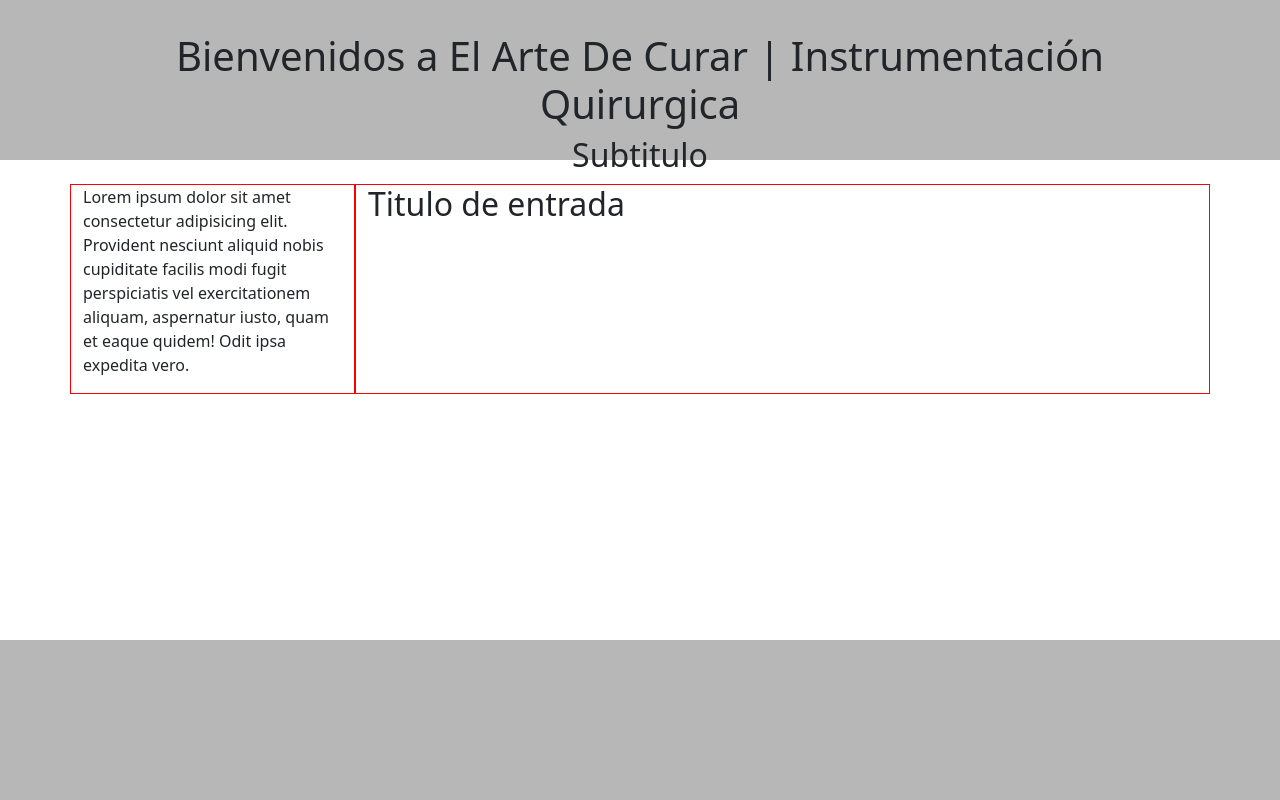
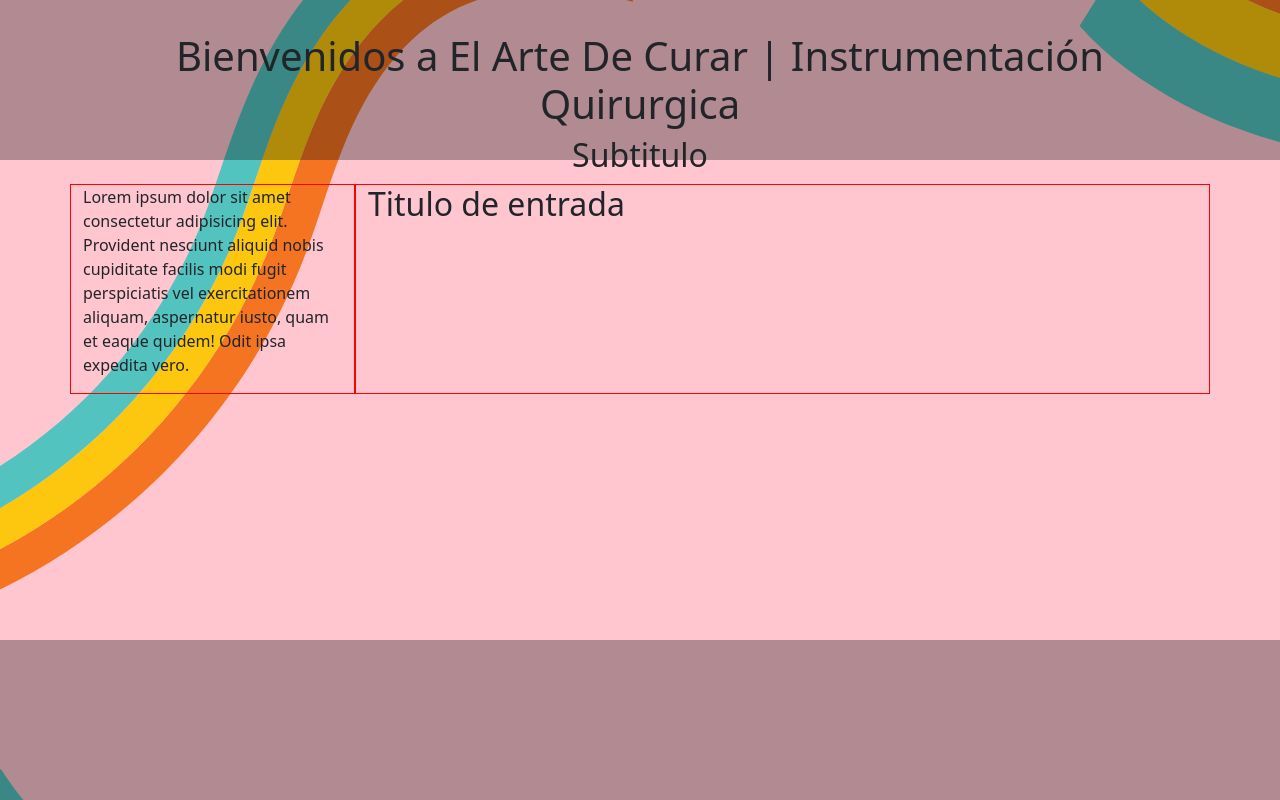
Before and after one commit to elartedecurariq/blog, a website: page index.html in a window 1280 px wide. Drawn offline with nearby package versions, Linux system fonts and the light colour scheme.

Commit message:
agrego background image

```diff
--- a/styles.scss
+++ b/styles.scss
@@ -3,11 +3,12 @@
 html, body {
     width: 100%;
     height: 100%;
+    background-image: url(assets/bg1.png);
 }
 // HEADER
 header {
     padding: 2em;
-    background-color: rgba(0, 0, 0, 0.282);
+    background-color: rgba(0, 0, 0, 0.300);
     margin-bottom: 1.5em;
     height: 10em;
     text-align: center;
@@ -30,7 +31,7 @@ main {
 
 // FOOTER
 footer {
-    background-color: rgba(0, 0, 0, 0.282);
+    background-color: rgba(0, 0, 0, 0.300);
     height: 10em;
     width: 100%;
 
```
Also changed, not shown: assets/bg1.png (added), styles.css, 1 other file.
